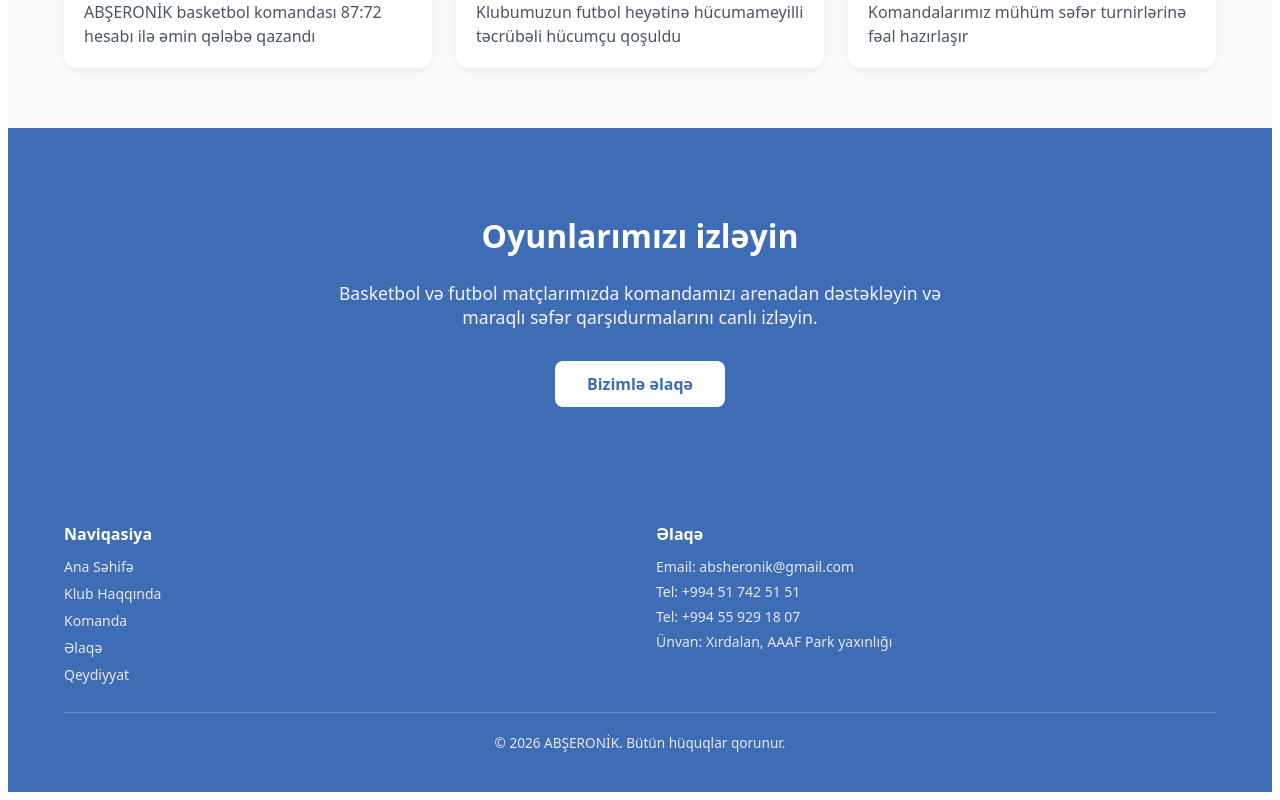
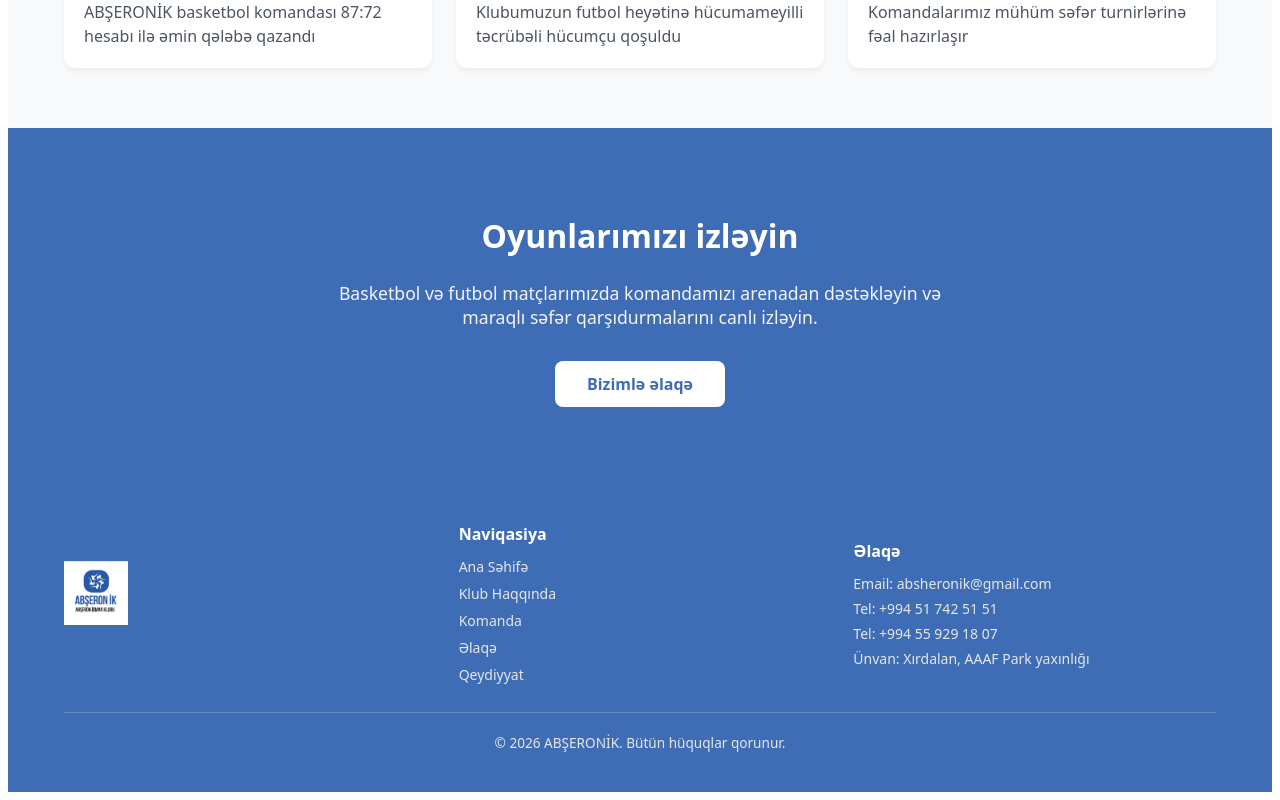
Before and after one commit to EminS17/absheron-ik, a React (Vite) app: page / in a window 1280 px wide. Shown: the part 1360-2160 px from the top of the page. Built offline with nearby package versions, Linux system fonts and the light colour scheme.

Commit message:
Restore logo in footer without subtitle

```diff
--- a/src/components/Layout.jsx
+++ b/src/components/Layout.jsx
@@ -127,6 +127,11 @@ export default function Layout() {
       maxWidth: '1152px',
       margin: '0 auto'
     },
+    footerLogo: {
+      height: '64px',
+      width: 'auto',
+      objectFit: 'contain'
+    },
     footerTitle: {
       fontWeight: 'bold',
       marginBottom: '12px',
@@ -181,11 +186,12 @@ export default function Layout() {
             grid-template-columns: repeat(auto-fit, minmax(220px, 1fr));
             gap: 32px;
             text-align: left;
+            align-items: center;
           }
         }
       `}</style>
 
-      {/* Header (С вернувшимся текстом) */}
+      {/* Header */}
       <header style={styles.header}>
         <nav style={styles.navContainer}>
           <div style={styles.navFlex}>
@@ -250,11 +256,19 @@ export default function Layout() {
         <Outlet />
       </main>
 
-      {/* Footer (Без логотипа и его текста) */}
+      {/* Footer (С вернувшимся красивым логотипом) */}
       <footer style={styles.footer}>
         <div style={styles.footerContainer}>
           <div className="footer-responsive-grid">
 
+            {/* Блок только с логотипом */}
+            <div>
+              <Link to="/">
+                <img src={logo} alt="ABŞERONİK Logo" style={styles.footerLogo} />
+              </Link>
+            </div>
+
+            {/* Навигация */}
             <div>
               <h3 style={styles.footerTitle}>Naviqasiya</h3>
               <div style={styles.footerLinksFlex}>
@@ -270,6 +284,7 @@ export default function Layout() {
               </div>
             </div>
 
+            {/* Контакты */}
             <div>
               <h3 style={styles.footerTitle}>Əlaqə</h3>
               <div style={styles.footerContactSpace}>
```
